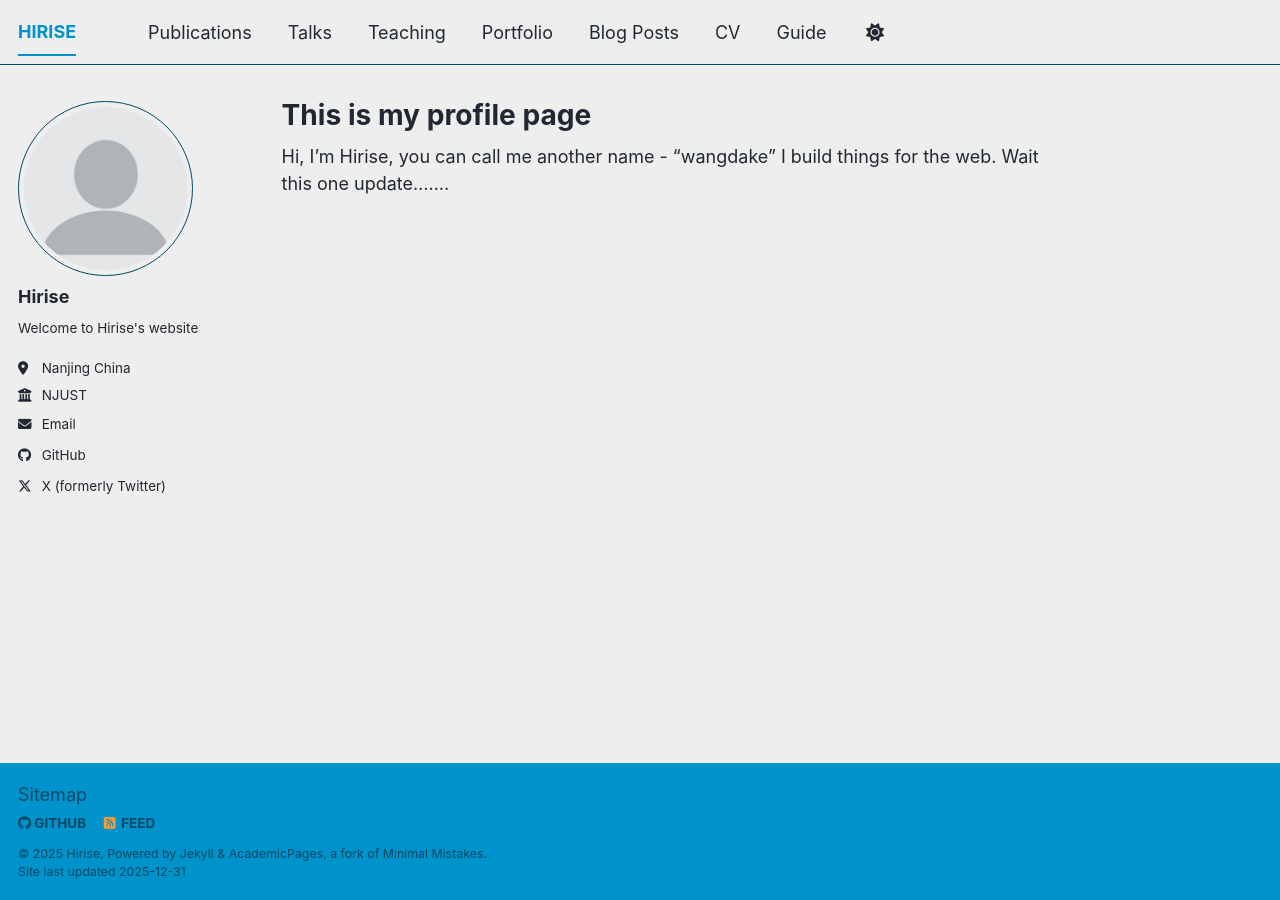
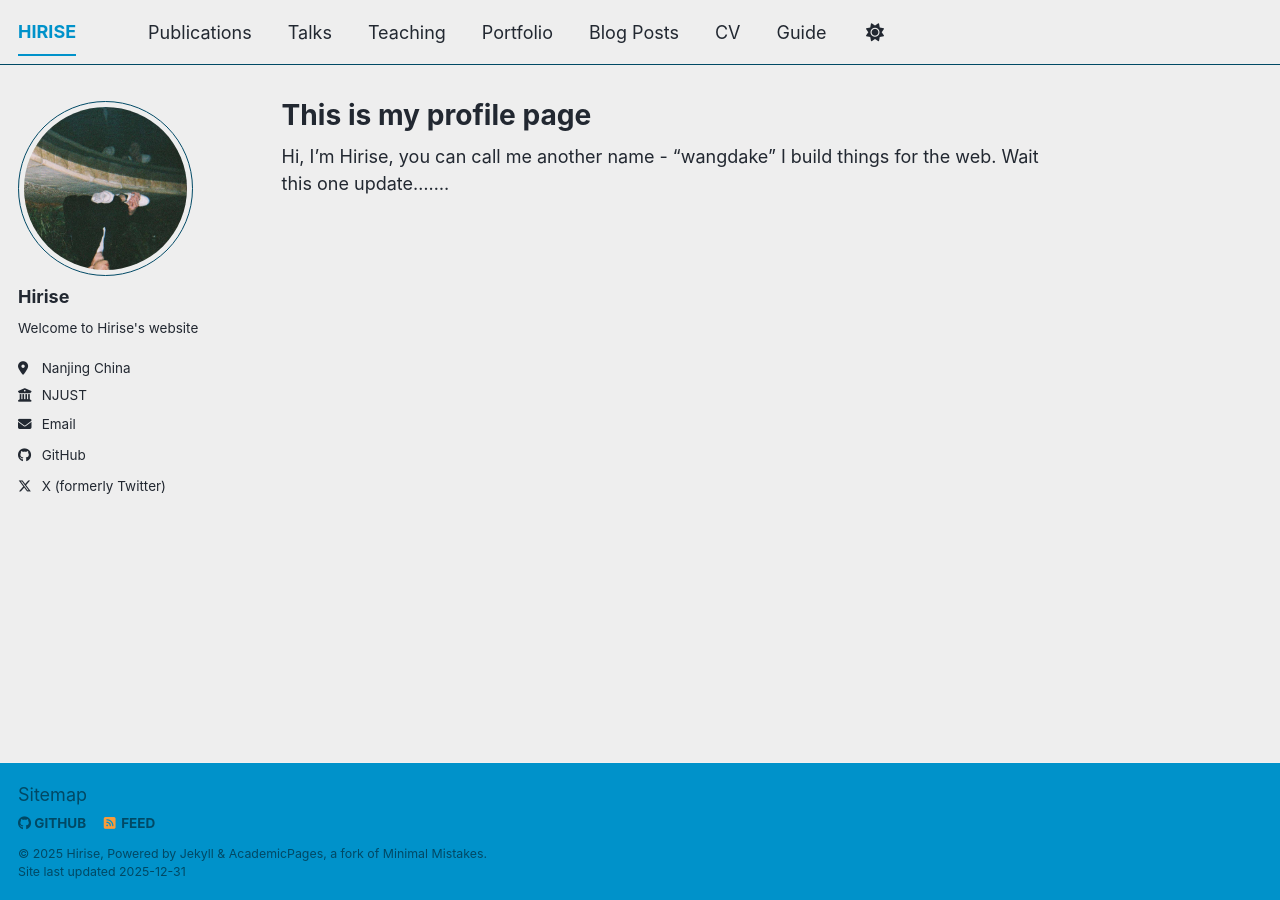
Before and after one commit to Hirise101/Hirise101.github.io, a Jekyll site: the page built from _pages/about.md, in a window 1280 px wide. Built offline with Jekyll 4.4.1, drawn with Linux system fonts in a browser that asks for light colours; a script bundle is joined from its source files by our own code; library files that are not in the unit come from our copies.

Commit message:
Update site URL and repository details in config

```diff
--- a/_config.yml
+++ b/_config.yml
@@ -13,17 +13,17 @@ title                    : "HIRISE"
 title_separator          : "-"
 name                     : &name "Hirise"
 description              : &description "Nanjing University of Science and Technology"   # Update this with a general description of your site, this is the default if not overridden by a page
-url                      : https://academicpages.github.io # The base hostname & protocol for your site e.g. "https://[your GitHub username].github.io",
+url                      : https://hirise101.github.io # The base hostname & protocol for your site e.g. "https://[your GitHub username].github.io",
                                                            # or if you already have some other page hosted on Github then use "https://[your GitHub username].github.io/[Your Repo Name]"
 baseurl                  : "" # the subpath of your site, e.g. "/blog"
-repository               : "hirise.github.io"
+repository               : "hirise101.github.io"
 
 # Site Author - The following control what appear as part of the author content on the side bar.
 #               If a field is blank the icon and link will not appear, otherwise it will be shown.
 #               Additional customization can be done by editing /_includes/author-profile.html
 author:
   # Biographic information
-  avatar           : "profile.png"
+  avatar           : "profile.jpg"
   name             : "Hirise"
   pronouns         : "" # example: "her"
   bio              : "Welcome to Hirise's website"
```
